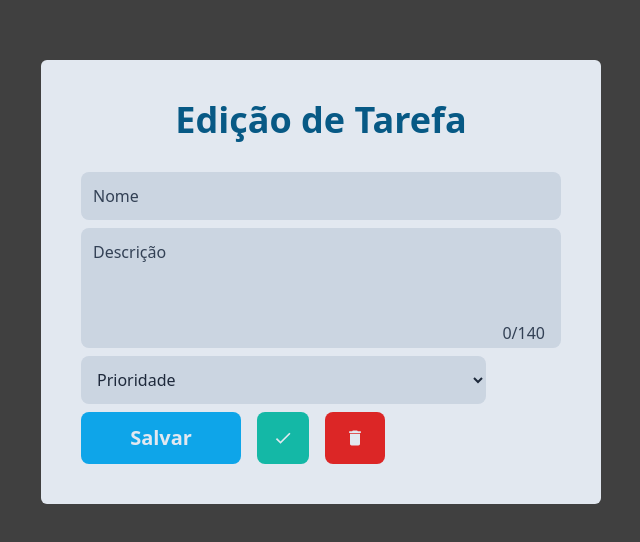
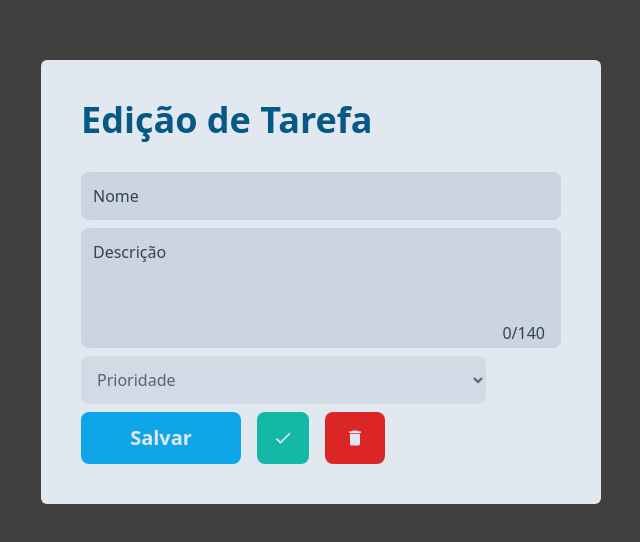
Before and after one commit to jvlp/todo-app, a React (Vite) app in the folder frontend/: page /task/1 in a window 1280 px wide. Shown: the part 118-660 px from the top of the page, without its empty margins (319-959 px from the left). Built offline with nearby package versions, Linux system fonts and the light colour scheme; no server answers; sample sign-in values are in the browser's storage.

Commit message:
restict edit and delete to task owner

```diff
--- a/frontend/src/Components/TodoItem.jsx
+++ b/frontend/src/Components/TodoItem.jsx
@@ -4,7 +4,8 @@ import TodoItemTop from "./TodoItemTop";
 import TodoItemBottom from "./TodoItemBottom";
 
 function TodoItem({ task, handleDeleteTask, handleFinishTask }) {
-  const { id, finished, finish_date, name, priority, description } = task;
+  const { id, finished, finish_date, name, priority, description, member_id } =
+    task;
   const [isExpanded, setIsExpanded] = useState(false);
 
   return (
@@ -21,6 +22,7 @@ function TodoItem({ task, handleDeleteTask, handleFinishTask }) {
         <TodoItemBottom
           handleDeleteTask={handleDeleteTask}
           handleFinishTask={handleFinishTask}
+          member_id={member_id}
           desc={description}
           id={id}
         />
--- a/frontend/src/Components/TodoItemBottom.jsx
+++ b/frontend/src/Components/TodoItemBottom.jsx
@@ -1,26 +1,37 @@
 import { MdCheck, MdEdit, MdDelete } from "react-icons/md";
 import { useNavigate } from "react-router-dom";
 
-function TodoItemBottom({ desc, id, handleDeleteTask, handleFinishTask }) {
+function TodoItemBottom({
+  desc,
+  id,
+  handleDeleteTask,
+  handleFinishTask,
+  member_id,
+}) {
   const navigate = useNavigate();
+
+  const isOwner = localStorage.getItem("member_id") === member_id.toString();
 
   return (
     <div className="flex h-fit min-h-[50px] w-full flex-col items-center rounded-b-lg bg-slate-400 sm:flex-row">
       <div className="my-2  w-[80%] px-6 text-xl">{desc}</div>
       <div className="flex pb-3 pr-4 pt-2">
         <button
+          disabled={isOwner ? "" : "disabled"}
           onClick={() => handleFinishTask(id)}
           className="ml-auto rounded-lg bg-teal-500 p-3 text-xl font-bold text-slate-200"
         >
           <MdCheck />
         </button>
         <button
+          disabled={isOwner ? "" : "disabled"}
           onClick={() => navigate(`/task/${id}`)}
           className="mx-4 rounded-lg bg-sky-500 p-3 text-xl font-bold text-slate-200"
         >
           <MdEdit />
         </button>
         <button
+          disabled={isOwner ? "" : "disabled"}
           onClick={() => handleDeleteTask(id)}
           className="rounded-lg bg-red-600 p-3 text-xl font-bold text-slate-200"
         >
--- a/frontend/src/Pages/CreateTask.jsx
+++ b/frontend/src/Pages/CreateTask.jsx
@@ -26,7 +26,7 @@ function CreateTask() {
       description: desc,
       finished: false,
       priority: prio,
-      member_id: 2,
+      member_id: localStorage.getItem("member_id"),
     };
     axios
       .post("http://127.0.0.1:3000/api/v1/tasks", task, config)
--- a/frontend/src/Pages/EditTask.jsx
+++ b/frontend/src/Pages/EditTask.jsx
@@ -13,6 +13,7 @@ function EditTask() {
   const { id } = useParams();
   const navigate = useNavigate();
 
+  const [isOwner, setIsOwner] = useState(false);
   const [task, setTask] = useState({
     name: "",
     description: "",
@@ -30,6 +31,10 @@ function EditTask() {
       .get(`http://127.0.0.1:3000/api/v1/tasks/${id}`, config)
       .then((response) => {
         setTask(response.data);
+        setIsOwner(
+          localStorage.getItem("member_id") ===
+            response.data.member_id.toString()
+        );
       })
       .catch((error) => {
         console.log(error);
@@ -76,11 +81,12 @@ function EditTask() {
   return (
     <form
       onSubmit={handleEditTask}
-      className="m-4 flex h-fit flex-col rounded-md bg-slate-200 p-10"
+      className="m-4 h-fit rounded-md bg-slate-200 p-10"
     >
       <h1 className="mb-8 self-center text-4xl font-extrabold text-sky-800">
         Edição de Tarefa
       </h1>
+      <fieldset disabled={isOwner ? "" : "disabled"} className="flex flex-col">
         <input
           type="text"
           placeholder="Nome"
@@ -113,6 +119,7 @@ function EditTask() {
             {task.description.length}/140
           </div>
         </div>
+      </fieldset>
       <div className="flex">
         <input
           type="submit"
@@ -120,12 +127,14 @@ function EditTask() {
           className="w-40 rounded-lg bg-sky-500 p-2 text-xl font-bold text-slate-200"
         />
         <button
+          disabled={isOwner ? "" : "disabled"}
           onClick={handleFinishTask}
           className="mx-4 rounded-lg bg-teal-500 p-4 text-xl font-bold text-slate-200"
         >
           <MdCheck />
         </button>
         <button
+          disabled={isOwner ? "" : "disabled"}
           onClick={handleDeleteTask}
           className="rounded-lg bg-red-600 px-5 text-xl font-bold text-slate-200"
         >
--- a/frontend/src/Pages/Login.jsx
+++ b/frontend/src/Pages/Login.jsx
@@ -19,6 +19,7 @@ function Login() {
       .then(function (response) {
         console.log(response);
         localStorage.setItem("jwt", response.data.token);
+        localStorage.setItem("member_id", response.data.member.id);
         navigate("/");
       })
       .catch(function (error) {
```
Also changed, not shown: 1 other file (tests, documents, lock files or other folders). Lines whose indentation alone changed are shown as unchanged.
